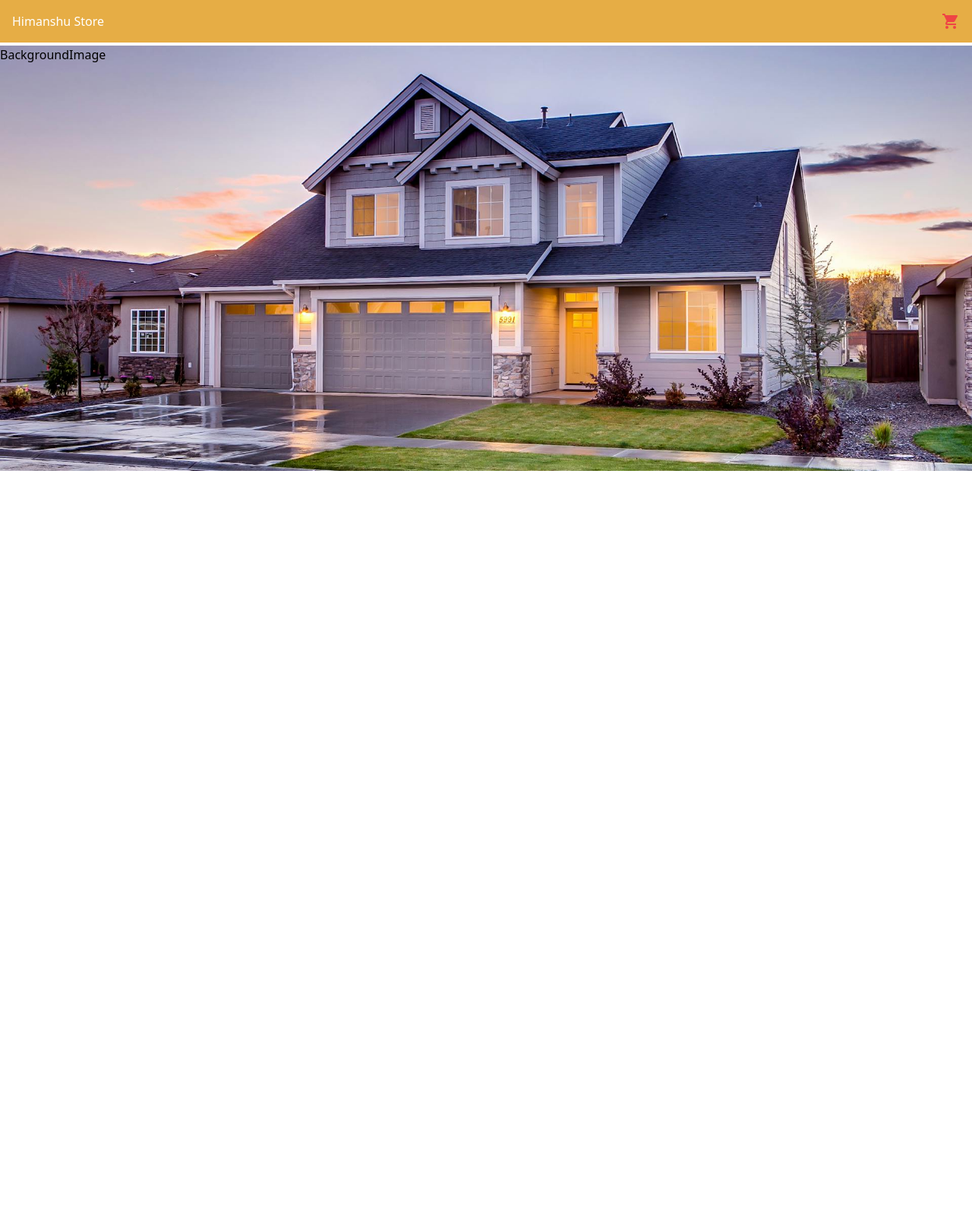
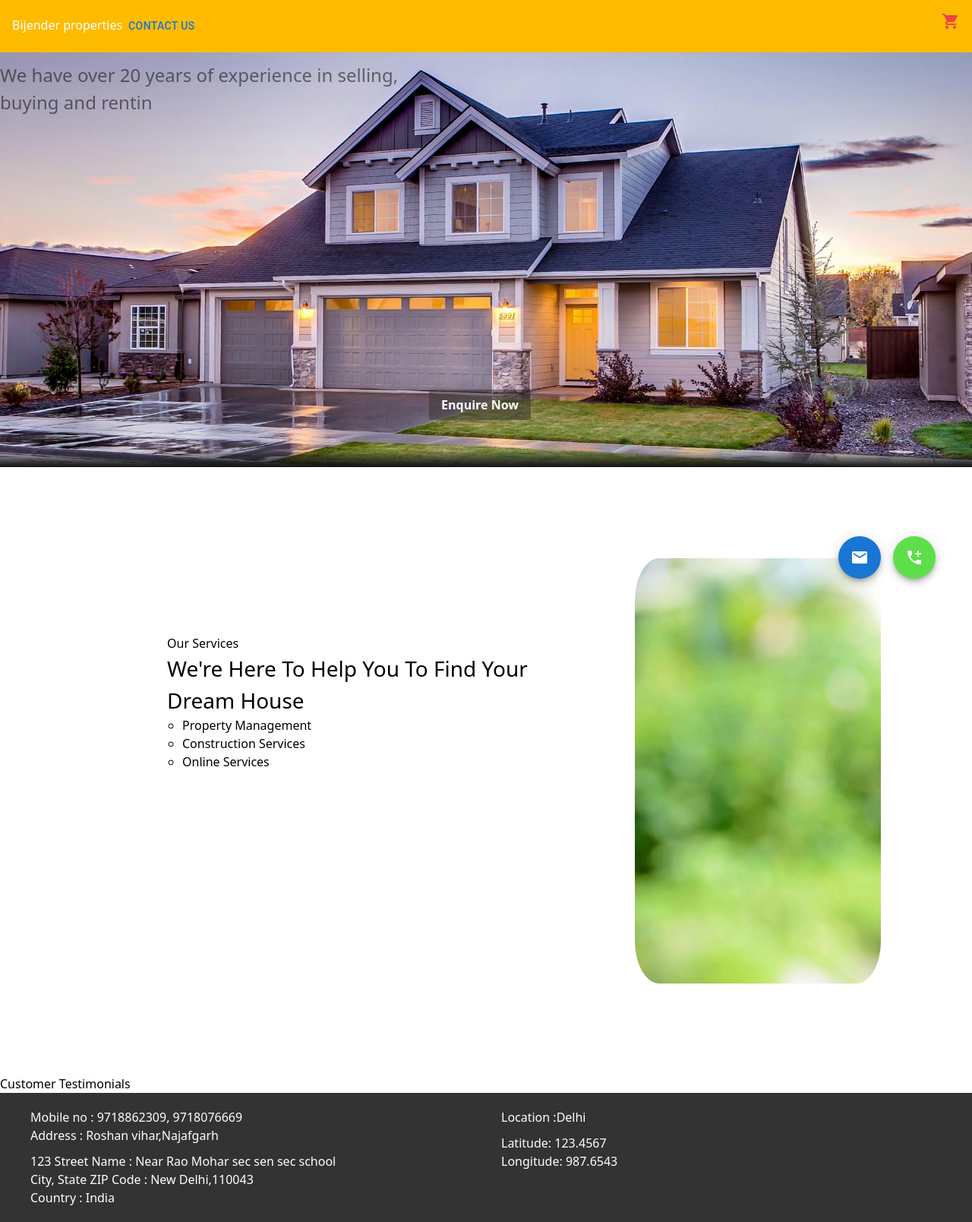
Before and after one commit to Himanshu487/newEcom, a React (Create React App) app: page / in a window 1280 px wide. Shown: the whole page at 76% size. Before the commit the page ends 800 px from the top, so only its background shows below. Built offline with nearby package versions, Linux system fonts and the light colour scheme.

Commit message:
working on enquiry form

```diff
--- a/package.json
+++ b/package.json
@@ -6,12 +6,13 @@
     "@emotion/react": "^11.11.3",
     "@emotion/styled": "^11.11.0",
     "@mui/icons-material": "^5.15.10",
-    "@mui/material": "^5.15.10",
+    "@mui/material": "^5.15.11",
     "@stripe/react-stripe-js": "^2.5.0",
     "@testing-library/jest-dom": "^5.17.0",
     "@testing-library/react": "^13.4.0",
     "@testing-library/user-event": "^13.5.0",
     "axios": "^1.6.7",
+    "mdb-react-ui-kit": "^7.2.0",
     "react": "^18.2.0",
     "react-dom": "^18.2.0",
     "react-redux": "^9.1.0",
--- a/src/App.css
+++ b/src/App.css
@@ -1,7 +1,7 @@
 /* Dropdown button */
 
-body{
-  /* background-color: #95bc51; */
+/* body{
+
 }
 
 .dropbtn {
@@ -13,7 +13,7 @@ body{
     cursor: pointer;
   }
 
-  /* Dropdown content (hidden by default) */
+
   .dropdown-content {
     display: none;
     position: absolute;
@@ -23,7 +23,7 @@ body{
     z-index: 1;
   }
 
-  /* Links inside the dropdown */
+
   .dropdown-content a {
     color: black;
     padding: 12px 16px;
@@ -31,21 +31,19 @@ body{
     display: block;
   }
 
-  /* Change color of dropdown links on hover */
+
   .dropdown-content a:hover {
     background-color: #f1f1f1;
   }
 
-  /* Show the dropdown menu on hover */
+
   .dropdown:hover .dropdown-content {
     display: block;
   }
 
-  /* Style the dropdown button when the dropdown content is shown */
   .dropdown:hover .dropbtn {
     background-color: #3e8e41;
   }
-
 
   @media (max-width: 639px) {
 
@@ -56,17 +54,17 @@ body{
   }
 
   .modal {
-    /* display: none; Hidden by default */
+
     position: fixed;
-    z-index: 1; /* Sit on top */
-    padding-top: 100px; /* Location of the box */
+    z-index: 1;
+    padding-top: 100px;
     left: 0;
     top: 0;
-    width: 100%; /* Full width */
-    height: 100%; /* Full height */
-    overflow: auto; /* Enable scroll if needed */
-    background-color: rgb(0,0,0); /* Fallback color */
-    background-color: rgba(0,0,0,0.4); /* Black w/ opacity */
+    width: 100%;
+    height: 100%;
+    overflow: auto;
+    background-color: rgb(0,0,0);
+    background-color: rgba(0,0,0,0.4);
   }
 
   .checkTheContainer{
@@ -81,11 +79,6 @@ body{
 
   .bgColor .checkTheContainer{
   background-color: #ffff;
-  }
-
-  .Navbar{
-background-color: #e6ad45;
-z-index: 1;
   }
 
   .SideCart{
@@ -104,15 +97,149 @@ z-index: 1;
 
   .addTocart{
     width: 100%;
-  }
+  } */
 
 
-
+/* ---------------------------------------- */
 
   .banner{
     /* background-image: url(''); */
     background: url('../public/Images/cover.jpg') 0 0 no-repeat;
-    margin-top: 60px;
+    margin-top: 55px;
     width: 100%;
     height: 70vh;
   }
+
+
+  .Navbar{
+    background-color: #febb00;
+    z-index: 1;
+      }
+
+  .bannerContents{
+     height: 80%;
+     display: flex;
+     justify-content: center;
+     align-items: end;
+  }
+
+  .bannerButtons{
+     /* height: 100%; */
+     padding-bottom: 40px;
+  }
+
+  .bannerButton{
+    cursor: pointer;
+    color: #fff;
+    outline: none;
+    border: none;
+
+    font-weight: 700;
+    border-radius: 0.2em;
+    padding-left: 1rem;
+    margin-right: 1rem;
+
+    padding-right: 1rem;
+    padding-top: 0.5rem;
+    background-color: rgba(51, 51, 51, 0.5);
+    padding-bottom: 0.5rem;
+    }
+
+    .bannerButton:hover{
+      color: #000;
+      background-color: #e6e6e6;
+      transition: all 0.2s;
+    }
+
+    .contactbutton{
+      /* border: #e6e6e6 solid 1px; */
+
+      border-color: #e6e6e6;
+      color: #e6e6e6;
+    }
+
+    .animationTextAlignment{
+      /* height: 80%; */
+      height: 16%;
+      padding-top: 35px;
+      display: flex;
+      justify-content: flex-start;
+      align-items: center;
+      font-size: 24px;
+      opacity: 0.5;
+    }
+
+    .HeadingTitle{
+      font-size: 28px;
+    }
+
+    .Ourservices .ServicesText ul{
+      padding-left: 20px;
+    }
+     .ServicesText{
+      padding: 100px;
+     }
+
+     .Ourservices .ServicesText ul li{
+      list-style: circle;
+    }
+
+    .servicesImg{
+      background: url('../public/Images/key.jpg') 0 0 no-repeat;
+      height: 70vh;
+      background-size: cover;
+      width: 40%;
+      border-radius: 10%;
+    }
+
+    .Ourservices{
+      display: flex;
+      justify-content: center;
+      padding: 120px;
+    }
+
+    .bannerFadeBottom{
+      height: 1.4rem;
+      background-image: linear-gradient(180deg, transparent,
+      rgba(37,37,37,0.61),
+      #111);
+      }
+
+
+
+      .footer {
+        background-color: #333;
+        color: white;
+        padding: 20px;
+        display: flex;
+        justify-content: space-around;
+      }
+
+      .footer__address,
+      .footer__location {
+        flex: 1;
+        padding: 0 20px;
+      }
+
+      .footer__address h3,
+      .footer__location h3 {
+        margin-bottom: 10px;
+      }
+
+
+      .FloatingActionBtn{
+        position: fixed;
+        bottom: 20px; /* Adjust this value to change the distance from the bottom */
+        right: 20px; /* Adjust this value to change the distance from the right */
+        padding: 10px 20px;
+        /* background-color: #007bff; */
+        color: white;
+        border: none;
+        border-radius: 5px;
+        cursor: pointer;
+      }
+
+
+      .FloatingActionBtn .CallIcon .CallIconFab{
+  background-color:#5ddf4a;
+}
--- a/src/App.js
+++ b/src/App.js
@@ -5,6 +5,14 @@ import SideMenu from './components/SideMenu';
 import FuncHandler from './hooks/FuncHandler';
 import { useGlobalContext } from './hooks/DataMain';
 import Navbar from './components/Navbar';
+import OurServices from './components/OurServices';
+import Footer from './components/Footer';
+import FloatingActionBtn from './components/FloatingActionBtn';
+import CustomerR from './components/CustomerR';
+import EnquiryForm from './components/EnquiryForm';
+import { useState } from 'react';
+
+// import { Fab,AddIcon,EditIcon,NavigationIcon,FavoriteIcon } from '@mui/material';
 // import Pay from './Pay';
 
 function App() {
@@ -16,6 +24,7 @@ function App() {
   // distributor();
 
 
+
   console.log("cartItems App", cartItems);
 
 
@@ -24,11 +33,19 @@ function App() {
     <div className="containerMain">
      <Navbar cartData={cartItems} removeItem={OnRemove} addItem={OnAdd} />
 
-     <Routes>
+      <Routes>
         <Route exact path="/" element={<Home/>} />
-        <Route exact path="/SideMenu" element={<SideMenu />} />
+        <Route exact path="/EnquiryForm" element={<EnquiryForm />} />
         {/* <Route exact path="/Pay" element={<Pay />} /> */}
       </Routes>
+
+      <FloatingActionBtn/>
+
+      {/* the component present below should be shown conditionally */}
+
+
+
+      <Footer/>
     </div>
 
   );
--- a/src/components/BackgroundImage.js
+++ b/src/components/BackgroundImage.js
@@ -1,16 +1,26 @@
-import React from 'react'
-// import cover from "../src/public/images"
+import React from 'react';
+import { Link } from 'react-router-dom';
+import TypingAnimation from './TypingAnimation';
 
 function BackgroundImage() {
   return (
     <div className='banner'
     style={{
         backgroundSize:"cover",
-        // backgroundImage: `url("https://image.tmdb.org/t/p/original/${movie?.backdrop_path}")`,
-        // backgroundImage: `url("../public/images/cover.jpg")`,
         backgroundPosition: "center center",
      }}
-    >BackgroundImage</div>
+    > <TypingAnimation/>
+         <div className='bannerContents'>
+
+            <div className='bannerButtons'>
+                <button className='bannerButton'>
+                  <Link to="/EnquiryForm">Enquire Now</Link>
+                  </button>
+            </div>
+        </div>
+
+        <div className='bannerFadeBottom' />
+    </div>
   )
 }
 
--- /dev/null
+++ b/src/components/CustomerR.js
@@ -0,0 +1,11 @@
+import React from 'react'
+
+function CustomerR() {
+  return (
+    <div>
+        Customer Testimonials
+    </div>
+  )
+}
+
+export default CustomerR
--- /dev/null
+++ b/src/components/EnquiryForm.js
@@ -0,0 +1,69 @@
+import React from 'react';
+import {
+  MDBBtn,
+  MDBContainer,
+  MDBRow,
+  MDBCol,
+  MDBCard,
+  MDBCardBody,
+  MDBCardImage,
+  MDBInput,
+  MDBIcon,
+  MDBCheckbox
+}
+from 'mdb-react-ui-kit';
+
+function EnquiryForm() {
+  return (
+    <div>
+
+    <MDBContainer fluid>
+
+      <MDBCard className='text-black m-5' style={{borderRadius: '25px'}}>
+        <MDBCardBody>
+          <MDBRow>
+            <MDBCol md='10' lg='6' className='order-2 order-lg-1 d-flex flex-column align-items-center'>
+
+              <p classNAme="text-center h1 fw-bold mb-5 mx-1 mx-md-4 mt-4">Sign up</p>
+
+              <div className="d-flex flex-row align-items-center mb-4 ">
+                <MDBIcon fas icon="user me-3" size='lg'/>
+                <MDBInput label='Your Name' id='form1' type='text' className='w-100'/>
+              </div>
+
+              <div className="d-flex flex-row align-items-center mb-4">
+                <MDBIcon fas icon="envelope me-3" size='lg'/>
+                <MDBInput label='Your Mobile Number' id='form2' type='email'/>
+              </div>
+
+              <div className="d-flex flex-row align-items-center mb-4">
+                <MDBIcon fas icon="lock me-3" size='lg'/>
+                <MDBInput label='Type of property' id='form3' type='password'/>
+              </div>
+
+
+              {/* <div className='mb-4'>
+                <MDBCheckbox name='flexCheck' value='' id='flexCheckDefault' label='Subscribe to our newsletter' />
+              </div> */}
+
+              <MDBBtn className='mb-4' size='lg'>Register</MDBBtn>
+
+            </MDBCol>
+
+            <MDBCol md='10' lg='6' className='order-1 order-lg-2 d-flex align-items-center'>
+              <MDBCardImage src='https://mdbcdn.b-cdn.net/img/Photos/new-templates/bootstrap-registration/draw1.webp' fluid/>
+            </MDBCol>
+
+          </MDBRow>
+        </MDBCardBody>
+      </MDBCard>
+
+    </MDBContainer>
+
+
+
+    </div>
+  )
+}
+
+export default EnquiryForm
--- /dev/null
+++ b/src/components/FloatingActionBtn.js
@@ -0,0 +1,34 @@
+import * as React from 'react';
+import Box from '@mui/material/Box';
+import Fab from '@mui/material/Fab';
+import AddIcon from '@mui/icons-material/Add';
+import EditIcon from '@mui/icons-material/Edit';
+import FavoriteIcon from '@mui/icons-material/Favorite';
+import NavigationIcon from '@mui/icons-material/Navigation';
+
+import AddIcCallIcon from '@mui/icons-material/AddIcCall';
+import EmailIcon from '@mui/icons-material/Email';
+
+export default function FloatingActionButtons() {
+
+    const phoneNumber = '9718862309';
+
+    const emailAddress = 'himanshuatkaan66@gmail.com';
+
+    const handleButtonClick = () => {
+        window.location.href = `mailto:${emailAddress}`;
+      };
+
+  return (
+    <Box className="FloatingActionBtn" sx={{ '& > :not(style)': { m: 1 } }}>
+            <Fab color="primary" aria-label="add" onClick={handleButtonClick}>
+                <EmailIcon />
+            </Fab>
+            <a href={`tel:${phoneNumber}`} className='CallIcon'>
+                <Fab color="secondary" aria-label="edit" className='CallIconFab' >
+                    <AddIcCallIcon/>
+                </Fab>
+            </a>
+        </Box>
+  );
+}
--- a/src/components/Footer.js
+++ b/src/components/Footer.js
@@ -0,0 +1,22 @@
+import React from 'react'
+
+function Footer() {
+  return (
+    <footer className="footer">
+    <div className="footer__address">
+        <p>Mobile no : 9718862309, 9718076669</p>
+      <h3>Address : Roshan vihar,Najafgarh</h3>
+      <p>123 Street Name : Near Rao Mohar sec sen sec school</p>
+      <p>City, State ZIP Code : New Delhi,110043</p>
+      <p>Country : India</p>
+    </div>
+    <div className="footer__location">
+      <h3>Location :Delhi</h3>
+      <p>Latitude: 123.4567</p>
+      <p>Longitude: 987.6543</p>
+    </div>
+  </footer>
+  )
+}
+
+export default Footer
--- a/src/components/Home.js
+++ b/src/components/Home.js
@@ -6,6 +6,8 @@ import { useGlobalContext } from '../hooks/DataMain';
 import FuncHandler from '../hooks/FuncHandler';
 import BackgroundImage from './BackgroundImage';
 
+import OurServices from './OurServices';
+import CustomerR from './CustomerR';
 // const DataContext = createContext();
 
 function Home() {
@@ -22,6 +24,8 @@ function Home() {
         {/* <FetchData addProduct={OnAdd}/> */}
         {/* <SideCartBasket className="hidden sm:block" cartData={cartItems} removeItem={OnRemove} addItem={OnAdd} /> */}
         </div>
+        <OurServices/>
+        <CustomerR/>
     </div>
 
 </>
--- a/src/components/Navbar.js
+++ b/src/components/Navbar.js
@@ -4,6 +4,7 @@ import FuncHandler from '../hooks/FuncHandler';
 import { NavLink } from 'react-router-dom';
 
 import ShoppingCartIcon from '@mui/icons-material/ShoppingCart';
+import { Button } from '@mui/material';
 
 function Navbar(props) {
 
@@ -23,8 +24,9 @@ function Navbar(props) {
     <div>
         <div className='Navbar fixed top-0 w-full bg-gray-800 text-white p-4 justify-between'>
 
-            <NavLink to="/" activeClassName="active">Himanshu Store</NavLink>
+            <NavLink to="/" activeClassName="active">Bijender properties</NavLink>
 
+           <Button className='contactbutton'>Contact Us</Button>
            <ShoppingCartIcon className='float-right text-red-500 cursor-pointer' onClick={basketbtn}/>
         </div>
 
--- /dev/null
+++ b/src/components/OurServices.js
@@ -0,0 +1,25 @@
+import React from 'react'
+
+function OurServices() {
+  return (
+    <div className='Ourservices'>
+
+    <div className='ServicesText'>
+        <h1>Our Services</h1>
+        <h1 className='HeadingTitle'>We're Here To Help You To Find Your Dream House</h1>
+        <ul>
+            <li>Property Management</li>
+            <li>Construction Services</li>
+            <li>Online Services</li>
+        </ul>
+        </div>
+
+    <div className='servicesImg'>
+
+    </div>
+
+    </div>
+  )
+}
+
+export default OurServices
--- /dev/null
+++ b/src/components/TypingAnimation.js
@@ -0,0 +1,49 @@
+// import React, { useState, useEffect } from 'react';
+
+// const TypingAnimation = () => {
+//   const [text, setText] = useState('');
+//   const fullText = 'We have over 20 years of experience in selling buying and reting the properties';
+
+//   useEffect(() => {
+//     let index = 0;
+//     const intervalId = setInterval(() => {
+//       setText(fullText.substring(0, index));
+//       index++;
+//       if (index > fullText.length) {
+//         clearInterval(intervalId);
+//       }
+//     }, 100); // Adjust speed here (e.g., 50 for faster, 200 for slower)
+//     return () => clearInterval(intervalId);
+//   }, []);
+
+//   return <div className='animationTextAlignment'>{text}</div>;
+// };
+
+// export default TypingAnimation;
+
+
+
+
+
+import React, { useState, useEffect } from 'react';
+
+const TypingAnimation = () => {
+  const [text, setText] = useState('');
+  const fullText = 'We have over 20 years of experience in selling, <br/>buying and renting the properties';
+
+  useEffect(() => {
+    let index = 0;
+    const intervalId = setInterval(() => {
+      setText(fullText.substring(0, index));
+      index++;
+      if (index > fullText.length) {
+        clearInterval(intervalId);
+      }
+    }, 80); // Adjust speed here (e.g., 50 for faster, 200 for slower)
+    return () => clearInterval(intervalId);
+  }, []);
+
+  return <div className='animationTextAlignment' dangerouslySetInnerHTML={{ __html: text }} />;
+};
+
+export default TypingAnimation;
```
Also changed, not shown: public/Images/key.jpg (added), 1 other file (tests, documents, lock files or other folders).
